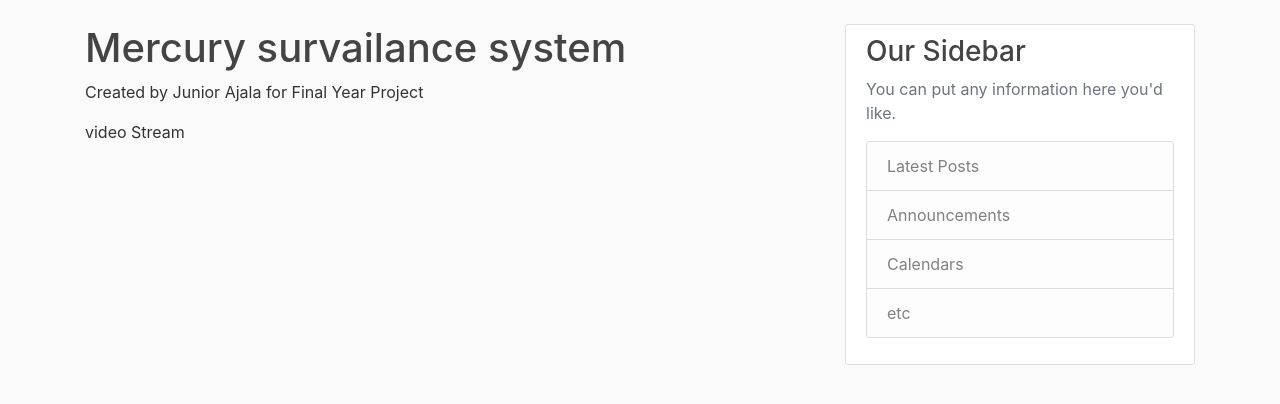
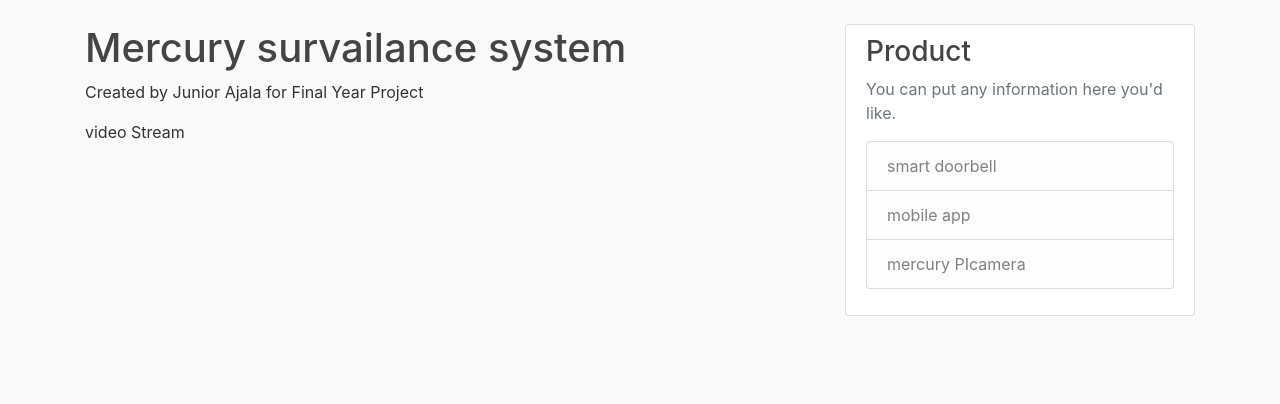
Before and after one commit to JuniorAJ1/4thYearProject, a Flask app: page / in a window 1280 px wide. Shown: the part 56-460 px from the top of the page. Run offline with Flask 2, Linux system fonts and the light colour scheme; some libraries are stand-ins or nearby versions.

Commit message:
Add files via upload

```diff
--- a/Mercury_Survailance_System/templates/about.html
+++ b/Mercury_Survailance_System/templates/about.html
@@ -1,4 +1,4 @@
-{% extend "layout.html" %}
+{% extends "layout.html" %}
 {% block content %}
     {% for post in posts %}
     <h1>{{post.title}}</h1>
--- a/Mercury_Survailance_System/templates/layout.html
+++ b/Mercury_Survailance_System/templates/layout.html
@@ -10,7 +10,7 @@
 
     <link rel="stylesheet" type="text/css" href="{{ url_for('static', filename='main.css') }}">
     {% if title %}
-    <title>{{ tittle}}  - </title>
+    <title>Mercury survailance - {{ title}} </title>
     {% else %}
     <title> Mercury survailance system</title>
     {% endif %}
@@ -28,7 +28,7 @@
               <a class="nav-item nav-link" href="/">Home</a>
               <a class="nav-item nav-link" href="/about">About</a>
             </div>
-            <!-- Navbar Right Side -->
+
             <div class="navbar-nav">
               <a class="nav-item nav-link" href="/login">Login</a>
               <a class="nav-item nav-link" href="/register">Register</a>
@@ -40,17 +40,26 @@
     <main role="main" class="container">
       <div class="row">
         <div class="col-md-8">
+          {% with messages = get_flashed_messages(with_categories=true) %}
+            {% if messages %}
+                {% for category, message in messages %}
+                <div class= "alert alert-{{category}}">
+                {{ message }}
+                </div>
+                {% endfor %}
+            {% endif %}
+          {% endwith %}
           {% block content %}{% endblock %}
         </div>
         <div class="col-md-4">
           <div class="content-section">
-            <h3>Our Sidebar</h3>
+            <h3>Product</h3>
             <p class='text-muted'>You can put any information here you'd like.
               <ul class="list-group">
-                <li class="list-group-item list-group-item-light">Latest Posts</li>
-                <li class="list-group-item list-group-item-light">Announcements</li>
-                <li class="list-group-item list-group-item-light">Calendars</li>
-                <li class="list-group-item list-group-item-light">etc</li>
+                <li class="list-group-item list-group-item-light">smart doorbell</li>
+                <li class="list-group-item list-group-item-light">mobile app</li>
+                <li class="list-group-item list-group-item-light">mercury PIcamera</li>
+
               </ul>
             </p>
           </div>
```
Also changed, not shown: Mercury_Survailance_System/templates/LiveStream.html (added, +14 -0 lines).
